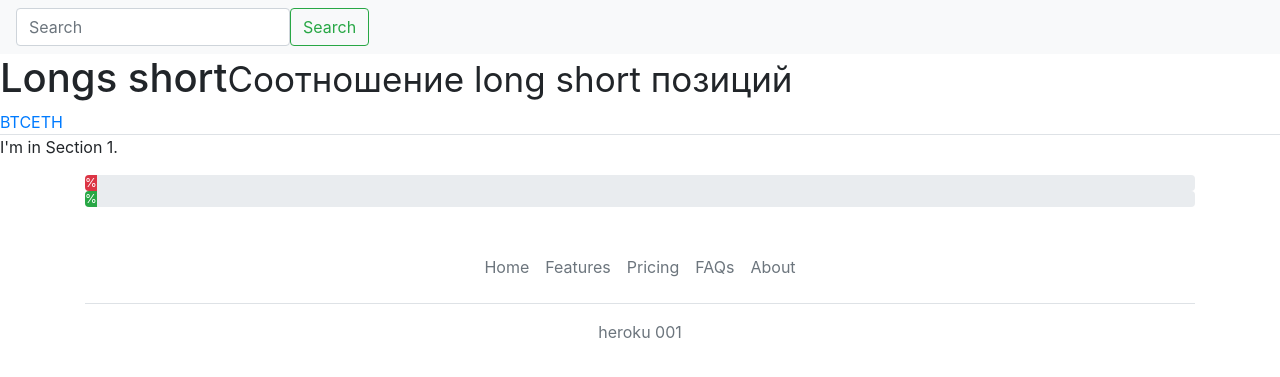
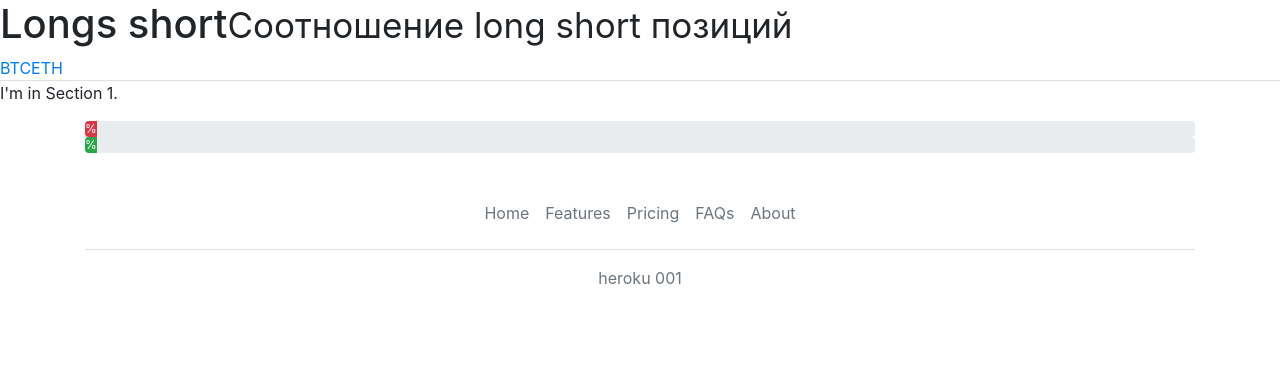
Before and after one commit to burialstance/heroku.001, a FastAPI app: template app/templates/index.html in a window 1280 px wide. Shown: the top 377 px of the page. Run offline with FastAPI, Linux system fonts and the light colour scheme; the template is opened without the code that fills it, so the values that code supplies are empty; some libraries are stand-ins or nearby versions.

Commit message:
Update index.html

```diff
--- a/app/templates/index.html
+++ b/app/templates/index.html
@@ -16,14 +16,7 @@
 
   <body>
 
-<nav class="navbar navbar-expand-lg navbar-light bg-light">
-      <form class="d-flex" action="/search" method="GET">
-        <input class="form-control me-2" type="search" name="query" placeholder="Search" aria-label="Search" >
-        <button class="btn btn-outline-success" type="submit">Search</button>
-      </form>
-    </nav>
-
- <div class="page-header">
+<div class="page-header">
   <h1>Longs short<small>Соотношение long short позиций</small></h1>
 </div>
 
```
